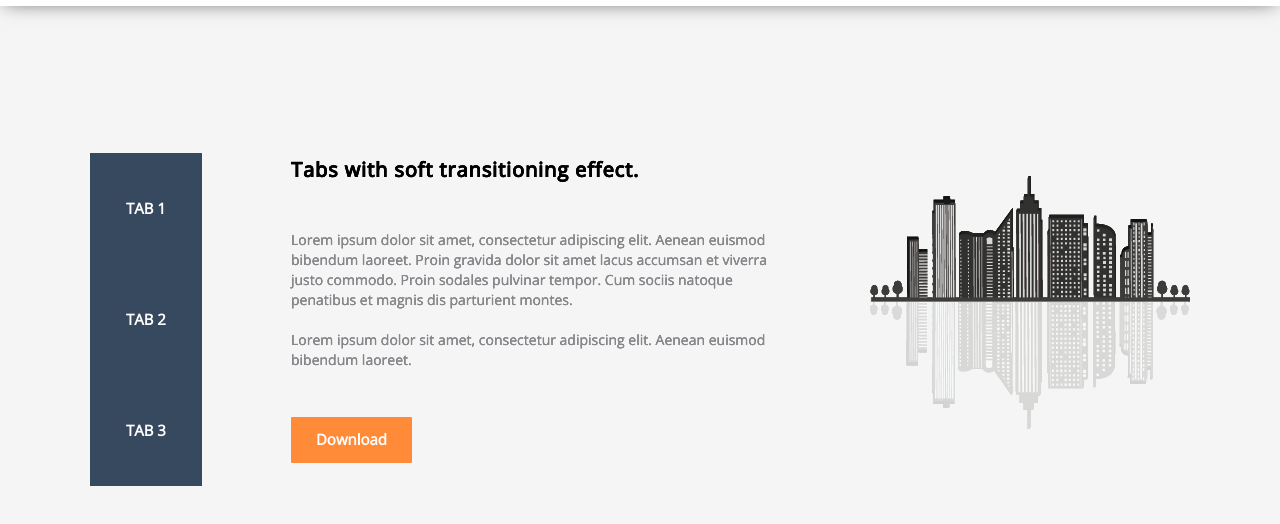
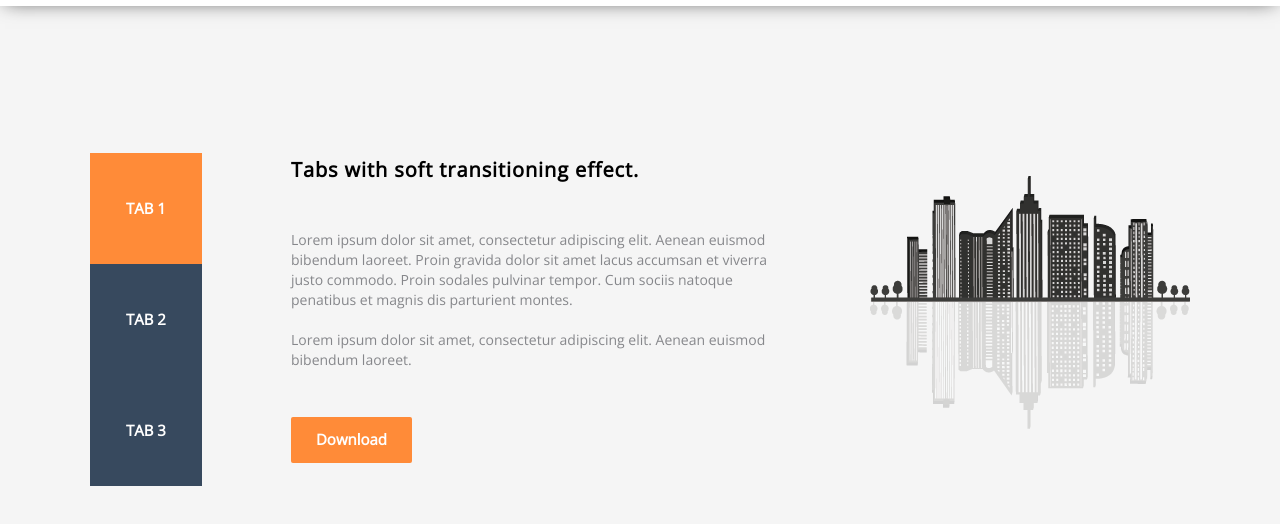
Before and after one commit to GoncharenkoVladimir/PitchBook, a website: page frontend/assets/index.html in a window 1280 px wide. Both pictures are taken after a click on the element "TAB 1". Shown: the part 810-1334 px from the top of the page. Drawn offline with nearby package versions, Linux system fonts and the light colour scheme; files that its build step writes are made by us from their sources.

Commit message:
Added tabs clicker

```diff
--- a/frontend/assets/index.html
+++ b/frontend/assets/index.html
@@ -132,12 +132,12 @@
                 <div class="content">
                     <div id="tabs">
                         <div class="tabs">
-                            <div class="tab">Tab 1</div>
-                            <div class="tab">Tab 2</div>
-                            <div class="tab">Tab 3</div>
+                            <div class="tab active" tab="panel1">Tab 1</div>
+                            <div class="tab" tab="panel2">Tab 2</div>
+                            <div class="tab" tab="panel3">Tab 3</div>
                         </div>
                         <div class="tab_panels">
-                            <div class="panel">
+                            <div class="panel active" name="panel1">
                                 <div class="info">
                                     <div class="title">Tabs with soft transitioning effect.</div>
                                     <div class="description">
@@ -153,7 +153,7 @@
                                 </div>
                                 <img src="img/image-right-u255.png" alt="">
                             </div>
-                            <div class="panel">
+                            <div class="panel" name="panel2">
                                 <div class="info">
                                     <div class="title">Tabs with soft transitioning effect.</div>
                                     <div class="description">
@@ -169,7 +169,7 @@
                                 </div>
                                 <img src="img/image-right-u255.png" alt="">
                             </div>
-                            <div class="panel">
+                            <div class="panel" name="panel3">
                                 <div class="info">
                                     <div class="title">Tabs with soft transitioning effect.</div>
                                     <div class="description">
--- a/frontend/js/tabs.js
+++ b/frontend/js/tabs.js
@@ -1,4 +1,12 @@
-function tabsInit(tabs){
+function tabsInit(tab){
+    var tabs = $(tab);
+    tabs.find('.tab').on('click', function(){
+        $('.tab').removeClass('active');
+        $(this).addClass('active');
+        var panel = $(this).attr('tab');
+        $('.panel').removeClass('active');
+        $('.panel[name='+ panel+']').attr('name', panel).addClass('active');
+    })
+}
 
-}
 tabsInit("#tabs");
--- a/frontend/styles/style.scss
+++ b/frontend/styles/style.scss
@@ -7,7 +7,52 @@ p, ul, h1, h2, h3, h4, h5, h6{
     margin: 0;
     padding: 0;
 }
+.container{
+    width:100%;
+    -webkit-box-sizing:border-box;
+    -moz-box-sizing:border-box;
+    box-sizing:border-box;
+    text-align: center;
+}
+.slider_wrapper{
+    overflow: hidden;
+    position:relative;
+    top:auto;
+    width: 100%;
+}
+.image_slider{
+    position: relative;
+    height: auto;
+    list-style: none;
+    overflow: hidden;
+    float: left;
+    padding:0;
+    margin:0;
+}
+.image_slider > li{
+    position: relative;
+    float: left;
+}
 
+
+.nvgt{
+    position:absolute;
+    top: 120px;
+    height: 50px;
+    width: 30px;
+    opacity: 0.6;
+}
+.nvgt:hover{
+    opacity: 0.9;
+}
+.prev{
+    background: #000 url('https://dl.dropboxusercontent.com/u/65639888/image/prev.png') no-repeat center;
+    left: 0px;
+}
+.next{
+    background: #000 url('https://dl.dropboxusercontent.com/u/65639888/image/next.png') no-repeat center;
+    right: 0px;
+}
 .info {
     width: 100%;
     .title {
@@ -431,6 +476,13 @@ body {
                 -moz-transition:All 0.3s ease;
                 -o-transition:All 0.3s ease;
             }
+            .active{
+                background: #ff8b38;
+                transition: all 0.3s ease;
+                -webkit-transition:All 0.3s ease;
+                -moz-transition:All 0.3s ease;
+                -o-transition:All 0.3s ease;
+            }
         }
         .tab_panels{
             float: right;
@@ -443,6 +495,12 @@ body {
                 top: 0;
                 left: 0;
                 width: 100%;
+                opacity: 0;
+                z-index: 1;
+                transition: all 1.5s ease;
+                -webkit-transition:All 1.5s ease;
+                -moz-transition:All 1.5s ease;
+                -o-transition:All 1.5s ease;
                 .info{
                     max-width: 477px;
                     width: 100%;
@@ -502,6 +560,14 @@ body {
                     height: 253px;
                     margin-top: 23px;
                 }
+            }
+            .active{
+                z-index: 2;
+                opacity: 1;
+                transition: all 1.5s ease;
+                -webkit-transition:All 1.5s ease;
+                -moz-transition:All 1.5s ease;
+                -o-transition:All 1.5s ease;
             }
         }
     }
@@ -791,52 +857,7 @@ body {
     }
 
     .feedback{
-        .container{
-            width:100%;
-            -webkit-box-sizing:border-box;
-            -moz-box-sizing:border-box;
-            box-sizing:border-box;
-            text-align: center;
-        }
-        .slider_wrapper{
-            overflow: hidden;
-            position:relative;
-            top:auto;
-            width: 100%;
-        }
-        .image_slider{
-            position: relative;
-            height: auto;
-            list-style: none;
-            overflow: hidden;
-            float: left;
-            padding:0;
-            margin:0;
-        }
-        .image_slider > li{
-            position: relative;
-            float: left;
-        }
 
-
-        .nvgt{
-            position:absolute;
-            top: 120px;
-            height: 50px;
-            width: 30px;
-            opacity: 0.6;
-        }
-        .nvgt:hover{
-            opacity: 0.9;
-        }
-        .prev{
-            background: #000 url('https://dl.dropboxusercontent.com/u/65639888/image/prev.png') no-repeat center;
-            left: 0px;
-        }
-        .next{
-            background: #000 url('https://dl.dropboxusercontent.com/u/65639888/image/next.png') no-repeat center;
-            right: 0px;
-        }
 
         padding: 102px 0 92px;
         .description{
@@ -876,6 +897,9 @@ body {
                     overflow: hidden;
                     .photo{
                         float: left;
+                        border-radius: 50%;
+                        height: 72px;
+                        width: 72px;
                     }
                     .name{
                         color: #333;
```
